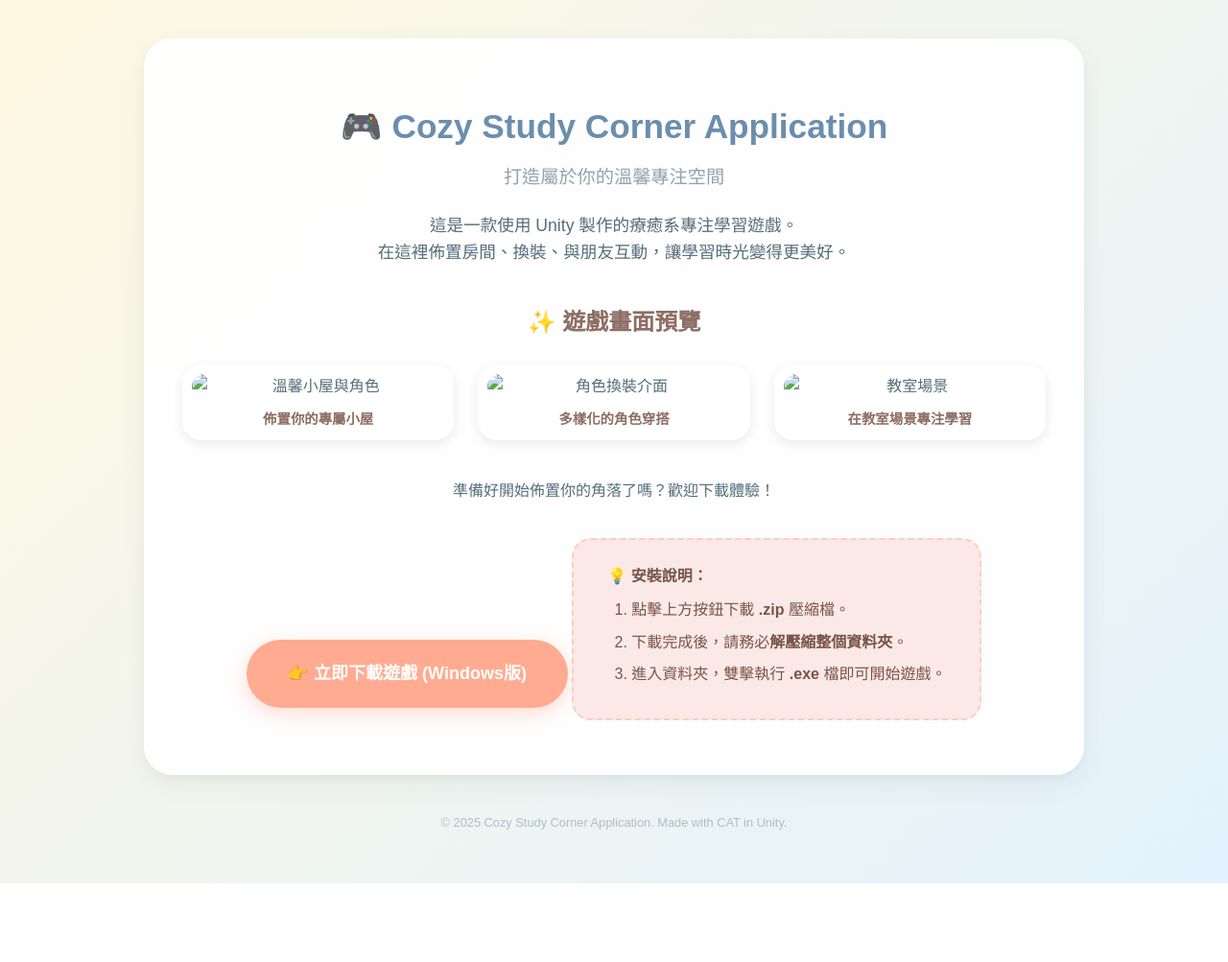
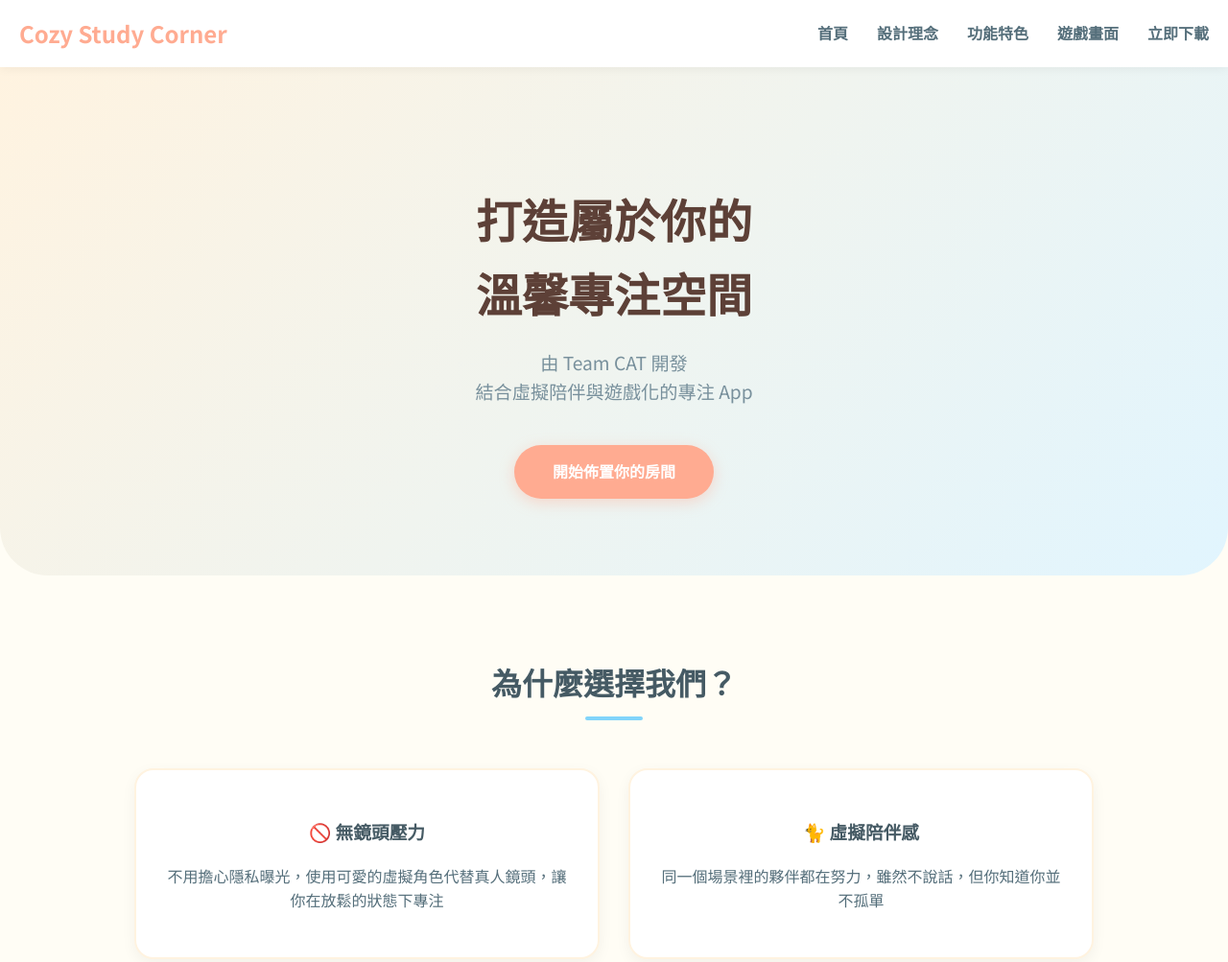
Before and after one commit to s411287027/Cozy-Study-Corner-Application, a plain HTML site: page index.html in a window 1280 px wide. Shown: the top 1003 px of the page at 96% size. Before the commit the page ends 921 px from the top, so only its background shows below. Drawn offline with nearby package versions, Linux system fonts and the light colour scheme.

Commit message:
Add files via upload

```diff
--- a/index.html
+++ b/index.html
@@ -3,60 +3,115 @@
 <head>
   <meta charset="UTF-8">
   <meta name="viewport" content="width=device-width, initial-scale=1.0">
-  <title>Cozy Study Corner - 溫馨學習角落</title>
+  <title>Cozy Study Corner</title>
   <link rel="stylesheet" href="style.css">
+  <link href="https://fonts.googleapis.com/css2?family=Nunito:wght@600;800&family=Noto+Sans+TC:wght@400;700&display=swap" rel="stylesheet">
 </head>
 <body>
 
-  <div class="main-container">
-    <header>
-      <h1>🎮 Cozy Study Corner Application</h1>
-      <p class="subtitle">打造屬於你的溫馨專注空間</p>
-    </header>
+  <nav class="navbar">
+    <div class="logo">Cozy Study Corner</div>
+    <div class="hamburger" onclick="toggleMenu()">
+      <span></span>
+      <span></span>
+      <span></span>
+    </div>
+    <ul class="nav-links" id="navLinks">
+      <li><a href="#home" onclick="toggleMenu()">首頁</a></li>
+      <li><a href="#concept" onclick="toggleMenu()">設計理念</a></li>
+      <li><a href="#features" onclick="toggleMenu()">功能特色</a></li>
+      <li><a href="#gallery" onclick="toggleMenu()">遊戲畫面</a></li>
+      <li><a href="#download" onclick="toggleMenu()">立即下載</a></li>
+    </ul>
+  </nav>
 
-    <section class="intro">
-      <p>這是一款使用 Unity 製作的療癒系專注學習遊戲。<br>在這裡佈置房間、換裝、與朋友互動，讓學習時光變得更美好。</p>
-    </section>
+  <section id="home" class="hero-section">
+    <div class="hero-content">
+      <h1>打造屬於你的<br>溫馨專注空間</h1>
+      <p class="hero-subtitle">由 Team CAT 開發<br>結合虛擬陪伴與遊戲化的專注 App</p>
+      <a href="#download" class="cta-btn">開始佈置你的房間</a>
+    </div>
+  </section>
 
-    <section class="gallery-section">
-      <h2>✨ 遊戲畫面預覽</h2>
-      <div class="gallery-grid">
-        <div class="gallery-item">
-          <img src="screenshots/image_3.png" alt="溫馨小屋與角色">
-          <span class="caption">佈置你的專屬小屋</span>
+  <section id="concept" class="content-section">
+    <div class="container">
+      <h2 class="section-title">為什麼選擇我們？</h2>
+      <div class="concept-grid">
+        <div class="concept-card">
+          <h3>🚫 無鏡頭壓力</h3>
+          <p>不用擔心隱私曝光，使用可愛的虛擬角色代替真人鏡頭，讓你在放鬆的狀態下專注</p>
         </div>
-        <div class="gallery-item">
-          <img src="screenshots/image_2.png" alt="角色換裝介面">
-          <span class="caption">多樣化的角色穿搭</span>
-        </div>
-        <div class="gallery-item">
-          <img src="screenshots/image_1.png" alt="教室場景">
-          <span class="caption">在教室場景專注學習</span>
+        <div class="concept-card">
+          <h3>🐈 虛擬陪伴感</h3>
+          <p>同一個場景裡的夥伴都在努力，雖然不說話，但你知道你並不孤單</p>
         </div>
       </div>
-    </section>
+    </div>
+  </section>
 
-    <section class="download-section">
-      <p>準備好開始佈置你的角落了嗎？歡迎下載體驗！</p>
+  <section id="features" class="content-section alternate-bg">
+    <div class="container">
+      <h2 class="section-title">產品特色</h2>
+      <div class="feature-list">
 
-      <a href="https://github.com/s411287027/Cozy-Study-Corner-Application/releases/latest/download/CozyStudyCorner.zip" class="download-btn">
-        👉 立即下載遊戲 (Windows版)
+        <div class="feature-item">
+          <div class="feature-text">
+            <h3>01. 多樣場景切換</h3>
+            <p>無論是安靜的圖書館、溫馨的教室，還是愜意的咖啡廳。選擇你最喜歡的環境，與他人一起專注</p>
+          </div>
+          <div class="feature-img"><img src="screenshots/image_1.png" alt="教室場景"></div>
+        </div>
+
+        <div class="feature-item reverse">
+          <div class="feature-text">
+            <h3>02. 遊戲化獎勵機制</h3>
+            <p>專注時間轉換為金幣！解鎖更多可愛的衣服、家具裝飾。看著房間變漂亮，學習更有動力</p>
+          </div>
+          <div class="feature-img"><img src="screenshots/image_2.png" alt="換裝系統"></div>
+        </div>
+
+        <div class="feature-item">
+          <div class="feature-text">
+            <h3>03. 輕量暖心互動</h3>
+            <p>透過「便利貼」給予夥伴鼓勵。沒有即時聊天的社交壓力，只有純粹的溫暖與支持</p>
+          </div>
+          <div class="feature-img"><img src="screenshots/image_3.png" alt="房間與便利貼"></div>
+        </div>
+
+      </div>
+    </div>
+  </section>
+
+  <section id="gallery" class="content-section">
+    <div class="container">
+      <h2 class="section-title">遊戲實機畫面</h2>
+      <div class="gallery-grid">
+        <img src="screenshots/image_3.png" alt="我的小屋">
+        <img src="screenshots/image_1.png" alt="多人教室">
+        <img src="screenshots/image_2.png" alt="角色穿搭">
+      </div>
+    </div>
+  </section>
+
+  <section id="download" class="download-section">
+    <div class="container box-shadow">
+      <h2>準備好開始專注了嗎？</h2>
+      <p>Cozy Study Corner 等你加入。</p>
+
+      <a href="https://github.com/s411287027/Cozy-Study-Corner-Application/releases/latest/download/CozyStudyCorner.zip" class="download-final-btn">
+        📥 下載 Windows 版
       </a>
 
-      <div class="instruction-box">
-        <strong>💡 安裝說明：</strong>
-        <ol>
-          <li>點擊上方按鈕下載 <strong>.zip</strong> 壓縮檔。</li>
-          <li>下載完成後，請務必<strong>解壓縮整個資料夾</strong>。</li>
-          <li>進入資料夾，雙擊執行 <strong>.exe</strong> 檔即可開始遊戲。</li>
-        </ol>
+      <div class="tech-stack">
+        <p>Powered by Unity & Firebase</p>
       </div>
-    </section>
-  </div>
+    </div>
+  </section>
 
   <footer>
-    <p>© 2025 Cozy Study Corner Application. Made with CAT in Unity.</p>
+    <p>© 2025 Cozy Study Corner by Team CAT</p>
   </footer>
 
+  <script src="script.js"></script>
 </body>
 </html>
--- /dev/null
+++ b/script.js
@@ -0,0 +1,21 @@
+function toggleMenu() {
+    const navLinks = document.getElementById("navLinks");
+    const hamburger = document.querySelector(".hamburger");
+
+    // 切換 class "active" 來顯示或隱藏選單
+    navLinks.classList.toggle("active");
+
+    // 這裡可以加一點漢堡圖示變成 X 的動畫邏輯（非必須但很好看）
+    // 目前保持簡單切換功能
+}
+
+// 點擊頁面其他地方時關閉選單（優化體驗）
+document.addEventListener('click', function(event) {
+    const navLinks = document.getElementById("navLinks");
+    const hamburger = document.querySelector(".hamburger");
+    const isClickInside = navLinks.contains(event.target) || hamburger.contains(event.target);
+
+    if (!isClickInside && navLinks.classList.contains('active')) {
+        navLinks.classList.remove('active');
+    }
+});
--- a/style.css
+++ b/style.css
@@ -1,155 +1,309 @@
-/* style.css - Cozy Theme Redesign */
-
 /* --- 全域設定 --- */
-body {
-    /* 使用微軟正黑體，並加上圓潤的英文字體後備 */
-    font-family: "Microsoft JhengHei", "Varela Round", Arial, sans-serif;
-    /* 溫暖的米色到淺藍色漸層背景，模仿遊戲天空 */
-    background: linear-gradient(135deg, #FFF8E1 0%, #E3F2FD 100%);
-    color: #546E7A; /* 柔和的深藍灰色文字，不使用純黑 */
-    margin: 0;
-    padding: 40px 20px;
-    line-height: 1.6;
-    min-height: 100vh; /* 確保背景填滿視窗 */
-    box-sizing: border-box;
+:root {
+    --primary-color: #FFAB91; /* 溫暖的粉橘 (來自簡報風格) */
+    --secondary-color: #81D4FA; /* 天空藍 */
+    --bg-color: #FFFDF5; /* 米白色背景 */
+    --text-color: #546E7A; /* 深灰藍文字 */
+    --card-bg: #FFFFFF;
+    --nav-height: 70px;
 }
 
-/* --- 主容器卡片 --- */
-.main-container {
-    background-color: rgba(255, 255, 255, 0.95); /*稍微透明的白色背景 */
-    max-width: 900px; /* 限制最大寬度 */
-    margin: 0 auto; /* 居中 */
-    padding: 40px;
-    border-radius: 30px; /* 大圓角 */
-    /* 柔和的雙層陰影，製造浮起感 */
-    box-shadow:
-        0 10px 30px rgba(0, 0, 0, 0.05),
-        0 4px 8px rgba(0,0,0,0.03);
+body {
+    font-family: 'Noto Sans TC', 'Nunito', sans-serif;
+    margin: 0;
+    padding: 0;
+    background-color: var(--bg-color);
+    color: var(--text-color);
+    line-height: 1.6;
+    padding-top: var(--nav-height); /* 避免內容被導航列擋住 */
+}
+
+h1, h2, h3 {
+    font-weight: 700;
+    color: #455A64;
+}
+
+img {
+    max-width: 100%;
+    border-radius: 12px;
+}
+
+/* --- 導航列 (Hamburger Menu) --- */
+.navbar {
+    position: fixed;
+    top: 0;
+    width: 100%;
+    height: var(--nav-height);
+    background-color: rgba(255, 255, 255, 0.95);
+    box-shadow: 0 2px 10px rgba(0,0,0,0.05);
+    display: flex;
+    justify-content: space-between;
+    align-items: center;
+    padding: 0 20px;
+    box-sizing: border-box;
+    z-index: 1000;
+}
+
+.logo {
+    font-size: 1.5rem;
+    font-weight: 800;
+    color: var(--primary-color);
+}
+
+.nav-links {
+    list-style: none;
+    display: flex;
+    margin: 0;
+    padding: 0;
+    transition: transform 0.3s ease-in-out;
+}
+
+.nav-links li {
+    margin-left: 30px;
+}
+
+.nav-links a {
+    text-decoration: none;
+    color: var(--text-color);
+    font-weight: 600;
+    transition: color 0.3s;
+}
+
+.nav-links a:hover {
+    color: var(--primary-color);
+}
+
+/* 漢堡按鈕樣式 */
+.hamburger {
+    display: none; /* 電腦版隱藏 */
+    cursor: pointer;
+}
+
+.hamburger span {
+    display: block;
+    width: 25px;
+    height: 3px;
+    margin: 5px;
+    background-color: var(--text-color);
+    transition: all 0.3s;
+}
+
+/* --- Hero 區塊 --- */
+.hero-section {
+    background: linear-gradient(135deg, #FFF3E0 0%, #E1F5FE 100%);
+    text-align: center;
+    padding: 80px 20px;
+    border-bottom-right-radius: 50px;
+    border-bottom-left-radius: 50px;
+}
+
+.hero-section h1 {
+    font-size: 3rem;
+    margin-bottom: 10px;
+    color: #5D4037;
+}
+
+.hero-subtitle {
+    font-size: 1.2rem;
+    margin-bottom: 40px;
+    color: #78909C;
+}
+
+.cta-btn {
+    display: inline-block;
+    background-color: var(--primary-color);
+    color: white;
+    padding: 15px 40px;
+    border-radius: 30px;
+    text-decoration: none;
+    font-weight: bold;
+    box-shadow: 0 4px 15px rgba(255, 171, 145, 0.4);
+    transition: transform 0.2s;
+}
+
+.cta-btn:hover {
+    transform: translateY(-3px);
+    background-color: #FF8A65;
+}
+
+/* --- 通用區塊設定 --- */
+.content-section {
+    padding: 60px 20px;
+}
+
+.alternate-bg {
+    background-color: #F0F4C3; /* 淡淡的綠色，配合學習氛圍 */
+    background-color: rgba(240, 244, 195, 0.3);
+}
+
+.container {
+    max-width: 1000px;
+    margin: 0 auto;
+}
+
+.section-title {
+    text-align: center;
+    font-size: 2rem;
+    margin-bottom: 50px;
+    position: relative;
+    display: inline-block;
+    left: 50%;
+    transform: translateX(-50%);
+}
+
+.section-title::after {
+    content: '';
+    display: block;
+    width: 60px;
+    height: 4px;
+    background-color: var(--secondary-color);
+    margin: 10px auto 0;
+    border-radius: 2px;
+}
+
+/* --- 設計理念 Grid --- */
+.concept-grid {
+    display: grid;
+    grid-template-columns: repeat(auto-fit, minmax(300px, 1fr));
+    gap: 30px;
+}
+
+.concept-card {
+    background: white;
+    padding: 30px;
+    border-radius: 20px;
+    box-shadow: 0 5px 15px rgba(0,0,0,0.05);
+    text-align: center;
+    border: 2px solid #FFF3E0;
+}
+
+/* --- 功能特色 (圖文交錯) --- */
+.feature-list {
+    display: flex;
+    flex-direction: column;
+    gap: 60px;
+}
+
+.feature-item {
+    display: flex;
+    align-items: center;
+    gap: 40px;
+}
+
+.feature-item.reverse {
+    flex-direction: row-reverse;
+}
+
+.feature-text {
+    flex: 1;
+}
+
+.feature-img {
+    flex: 1;
+}
+
+.feature-img img {
+    box-shadow: 0 10px 20px rgba(0,0,0,0.1);
+    border: 5px solid white;
+}
+
+/* --- 畫廊 --- */
+.gallery-grid {
+    display: flex;
+    justify-content: center;
+    gap: 20px;
+    flex-wrap: wrap;
+}
+
+.gallery-grid img {
+    height: 200px; /* 統一高度 */
+    object-fit: cover;
+    transition: transform 0.3s;
+}
+
+.gallery-grid img:hover {
+    transform: scale(1.05);
+}
+
+/* --- 下載區 --- */
+.download-section {
+    padding: 80px 20px;
     text-align: center;
 }
 
-/* --- 標題區 --- */
-h1 {
-    color: #6B8EAE; /* 取自遊戲頭髮的藍色調 */
-    margin-bottom: 10px;
-    font-size: 2.2em;
+.box-shadow {
+    background: white;
+    padding: 50px;
+    border-radius: 30px;
+    box-shadow: 0 10px 30px rgba(0,0,0,0.08);
 }
 
-.subtitle {
-    font-size: 1.2em;
-    color: #90A4AE;
-    margin-top: 0;
+.download-final-btn {
+    display: inline-block;
+    background-color: #66BB6A; /* 綠色 */
+    color: white;
+    padding: 20px 50px;
+    font-size: 1.2rem;
+    border-radius: 10px;
+    text-decoration: none;
+    font-weight: bold;
+    margin-top: 20px;
+    transition: background 0.3s;
 }
 
-h2 {
-    color: #8D6E63; /* 溫暖的棕色標題 */
-    margin-top: 40px;
-    margin-bottom: 25px;
+.download-final-btn:hover {
+    background-color: #4CAF50;
 }
 
-/* --- 介紹文字 --- */
-.intro p {
-    font-size: 1.1em;
-    max-width: 600px;
-    margin: 20px auto;
+.tech-stack {
+    margin-top: 20px;
+    font-size: 0.9rem;
+    color: #90A4AE;
 }
 
-/* --- 截圖展示區 (Gallery Grid) --- */
-.gallery-grid {
-    display: grid;
-    /* RWD 設定：電腦版三欄，手機版自動變一欄 */
-    grid-template-columns: repeat(auto-fit, minmax(250px, 1fr));
-    gap: 25px; /* 圖片間距 */
-    margin-bottom: 40px;
+footer {
+    text-align: center;
+    padding: 30px;
+    background-color: #ECEFF1;
+    color: #78909C;
+    font-size: 0.9rem;
 }
 
-.gallery-item {
-    background: #fff;
-    padding: 10px;
-    border-radius: 20px;
-    box-shadow: 0 4px 12px rgba(0,0,0,0.08);
-    transition: transform 0.3s ease; /* 滑鼠移過的動畫 */
-}
-
-.gallery-item:hover {
-    transform: translateY(-5px); /* 滑鼠移過時稍微上浮 */
-}
-
-.gallery-item img {
-    width: 100%;
-    height: auto;
-    border-radius: 15px; /* 圖片本身的圓角 */
+/* --- 手機版 RWD (漢堡選單邏輯) --- */
+@media (max-width: 768px) {
+    .hamburger {
         display: block;
     }
 
-.caption {
-    display: block;
-    margin-top: 10px;
-    font-size: 0.9em;
-    color: #8D6E63;
-    font-weight: bold;
+    .nav-links {
+        position: fixed;
+        right: -100%; /* 預設藏在右邊 */
+        top: var(--nav-height);
+        height: calc(100vh - var(--nav-height));
+        background-color: white;
+        flex-direction: column;
+        width: 60%;
+        padding-top: 20px;
+        box-shadow: -5px 0 15px rgba(0,0,0,0.05);
     }
 
-/* --- 下載區塊 --- */
-.download-btn {
-    display: inline-block;
-    /* 使用溫暖的粉橘色，類似遊戲裡的家具 */
-    background-color: #FFAB91;
-    color: white;
-    padding: 18px 40px;
-    text-decoration: none;
-    font-size: 18px;
-    font-weight: bold;
-    border-radius: 50px; /* 超圓按鈕 */
-    margin: 30px 0;
-    box-shadow: 0 6px 20px rgba(255, 171, 145, 0.4); /* 彩色陰影 */
-    transition: all 0.3s ease;
-    border: 3px solid transparent; /* 預留邊框位置 */
+    .nav-links.active {
+        transform: translateX(-167%); /* 滑出來 (100/0.6 約 167%) */
+        right: 0;
+        transform: translateX(0); /* 修正: 使用 translateX(0) 將其移回視口 */
+        right: 0;
     }
 
-.download-btn:hover {
-    background-color: #FF8A65; /* 滑鼠移過變深 */
-    transform: scale(1.05); /* 稍微變大 */
-    box-shadow: 0 8px 25px rgba(255, 171, 145, 0.6);
+    .nav-links li {
+        margin: 20px 0;
+        text-align: center;
     }
 
-/* --- 說明框 --- */
-.instruction-box {
-    background-color: #FBE9E7; /* 極淺的粉橘色背景 */
-    color: #795548;
-    display: inline-block;
-    text-align: left; /* 內容靠左對齊 */
-    padding: 25px 35px;
-    border-radius: 20px;
-    border: 2px dashed #FFCCBC; /* 虛線邊框增加可愛感 */
-    margin-top: 20px;
+    .feature-item, .feature-item.reverse {
+        flex-direction: column;
     }
 
-.instruction-box ol {
-    margin: 10px 0 0 0;
-    padding-left: 25px;
-}
-
-.instruction-box li {
-    margin-bottom: 8px;
-}
-
-/* --- 頁尾 --- */
-footer {
-    text-align: center;
-    margin-top: 40px;
-    font-size: 0.8em;
-    color: #B0BEC5;
-}
-
-/* --- 手機版微調 --- */
-@media (max-width: 600px) {
-    .main-container {
-        padding: 25px 15px;
-    }
-    h1 { font-size: 1.8em; }
-    .download-btn {
-        width: 80%; /* 手機版按鈕寬一點 */
-        padding: 15px 20px;
+    .hero-section h1 {
+        font-size: 2rem;
     }
 }
```
Lines whose indentation alone changed are shown as unchanged.
